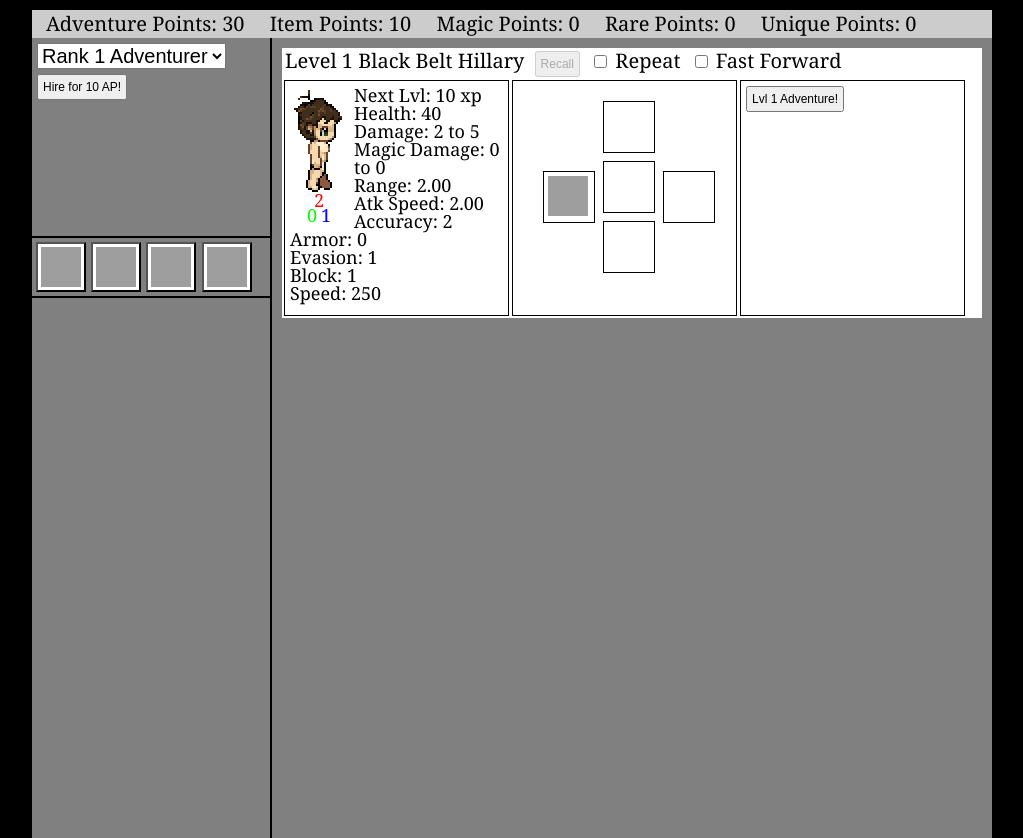
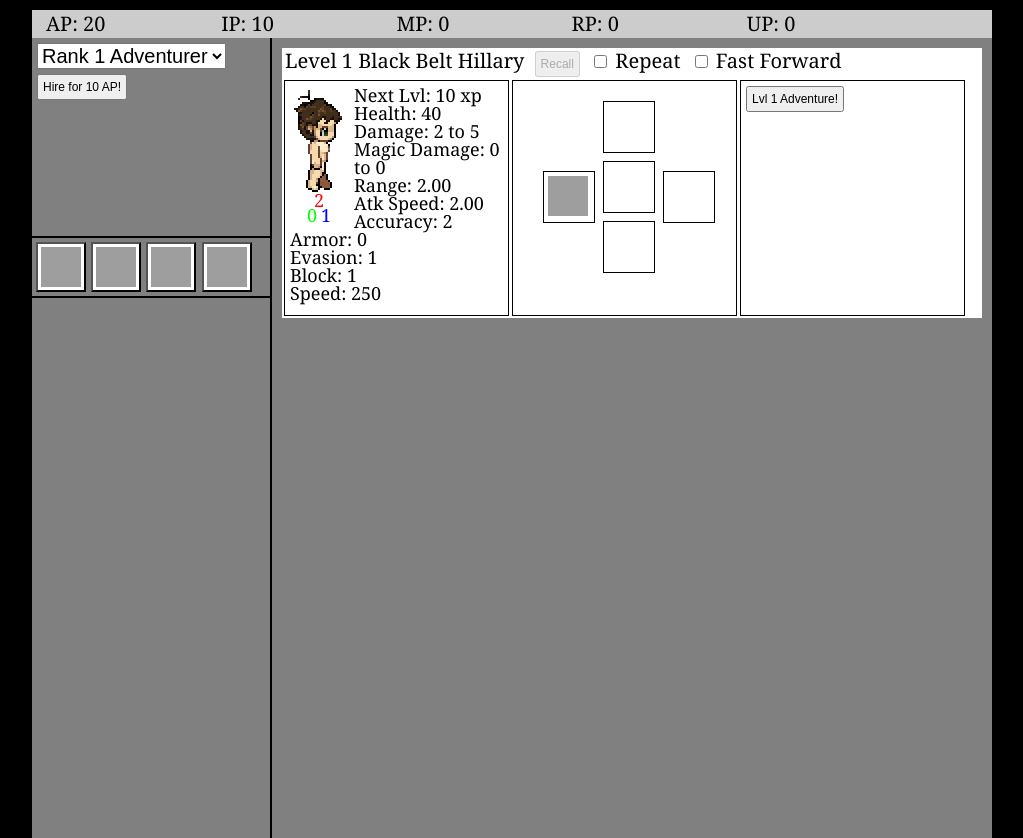
Before and after one commit to lancehalberd/treasure-tycoon, a PHP site: page / in a window 1280 px wide. Shown: the whole page, without its empty margins (128-1151 px from the left). Run offline with PHP 8.4, Linux system fonts and the light colour scheme; grey boxes are pictures that could not be loaded.

Commit message:
Tint enchanted/imbued enemies. Improved level definitions. Use abbreviations in points bar. Added debug method to gain points for testing. Fixed errors resulting from floating points values in enchantment definitions.

```diff
--- a/enchanting.js
+++ b/enchanting.js
@@ -2,8 +2,8 @@ var prefixes = [
     [
         {'slot': 'weapon', 'name': 'Tricky', 'bonuses': {'+damageOnMiss': [1, 2]}},
         {'slot': 'weapon', 'name': 'Strong', 'bonuses': {'+minDamage': 1, '+maxDamage': 2}},
-        {'slot': 'weapon', 'name': 'Swift',  'bonuses': {'%attackSpeed': [.05, .1]}},
-        {'slot': 'weapon', 'name': 'Sticky', 'bonuses': {'+slowOnHit': [.05, .1]}},
+        {'slot': 'weapon', 'name': 'Swift',  'bonuses': {'%attackSpeed': [5, 10, 100]}},
+        {'slot': 'weapon', 'name': 'Sticky', 'bonuses': {'+slowOnHit': [5, 10, 100]}},
         {'slot': armorSlots, 'name': 'Hardy', 'bonuses': {'+maxHealth': [5, 10]}},
         {'slot': armorSlots, 'name': 'Soothing', 'bonuses': {'+healthRegen': [1, 2]}},
     ]
@@ -25,7 +25,7 @@ function makeAffix(baseAffix) {
     };
     $.each(baseAffix.bonuses, function (key, value) {
         if (Array.isArray(value)) {
-            affix.bonuses[key] = Random.range(value[0], value[1]);
+            affix.bonuses[key] = Random.range(value[0], value[1]) / ifdefor(value[2], 1);
         } else {
             affix.bonuses[key] = value;
         }
--- a/index.html
+++ b/index.html
@@ -58,20 +58,20 @@
     </script>
     <div class="js-gameContent" style="display: none">
         <div class="pointsBar">
-            <div class="points" helptext="Spend these points to hire new adventurers.<br/>AP is gained by leveling adventurers and completing new areas.<br/>You can gain large amounts of AP by retiring high level adventurers.">
-                Adventure Points: <span class="js-pointsAP"></span>
+            <div class="points" helptext="Adventure points are used to hire new adventurers.<br/>AP is gained by leveling adventurers and completing new areas.<br/>You can gain large amounts of AP by retiring high level adventurers.">
+                AP: <span class="js-pointsAP"></span>
             </div>
-            <div class="points" helptext="Spend these points to create brand new items.<br/>IP is frequently acquired when adventurers defeat monsters.">
-                Item Points: <span class="js-pointsIP"></span>
+            <div class="points" helptext="Item points are used to create brand new items.<br/>IP is frequently acquired when adventurers defeat monsters.">
+                IP: <span class="js-pointsIP"></span>
             </div>
-            <div class="points" helptext="Spend these points to enchant items with up to 2 special effects.<br/>MP is sometimes acquired when adventurers defeat monsters.">
-                Magic Points: <span class="js-pointsMP"></span>
+            <div class="points" helptext="Magic points are used to enchant items with up to 2 special effects.<br/>MP is sometimes acquired when adventurers defeat monsters.">
+                MP: <span class="js-pointsMP"></span>
             </div>
-            <div class="points" helptext="Spend these points to add up to 2 more effects to enchanted items.<br/>RP is sometimes acquired when adventurers defeat enchanted monsters.">
-                Rare Points: <span class="js-pointsRP"></span>
+            <div class="points" helptext="Rare points are used to add up to 2 more effects to enchanted items.<br/>RP is sometimes acquired when adventurers defeat enchanted monsters.">
+                RP: <span class="js-pointsRP"></span>
             </div>
-            <div class="points" helptext="Spend these points to create special items that cannot otherwise be crafted.<br/>UP is rarely acquired when adventurers defeat monsters.">
-                Unique Points: <span class="js-pointsUP"></span>
+            <div class="points" helptext="Unique points are used to create special items that cannot otherwise be crafted.<br/>UP is rarely acquired when adventurers defeat monsters.">
+                UP: <span class="js-pointsUP"></span>
             </div>
         </div>
         <div class="controlColumn">
--- a/inventory.js
+++ b/inventory.js
@@ -116,13 +116,13 @@ function bonusHelpText(bonuses, implicit) {
         sections.push('Regenerates ' + bonuses['+healthRegen'] + ' health per second');
     }
     if (ifdefor(bonuses['%maxHealth'])) {
-        sections.push((100 * bonuses['%maxHealth']) + '% increased health');
+        sections.push((100 * bonuses['%maxHealth']).toFixed(0) + '% increased health');
     }
     if (ifdefor(bonuses['%attackSpeed'])) {
-        sections.push((100 * bonuses['%attackSpeed']) + '% increased attack speed');
+        sections.push((100 * bonuses['%attackSpeed']).toFixed(0) + '% increased attack speed');
     }
     if (ifdefor(bonuses['+slowOnHit'])) {
-        sections.push('Slows target by ' + (100 * bonuses['+slowOnHit']) + '%');
+        sections.push('Slows target by ' + (100 * bonuses['+slowOnHit']).toFixed(0) + '%');
     }
     if (ifdefor(bonuses['+speed'])) {
         sections.push((bonuses['+speed'] > 0 ? '+' : '') + bonuses['+speed'] + ' speed');
@@ -334,6 +334,13 @@ $(document).on('keydown', function(event) {
             });
         }
     }
+    if (event.which == 68) { // 'd'
+        gain('AP', 1000);
+        gain('IP', 1000);
+        gain('MP', 1000);
+        gain('RP', 1000);
+        gain('UP', 1000);
+    }
     console.log(event.which);
 });
 
--- a/main.js
+++ b/main.js
@@ -38,13 +38,17 @@ function startArea(character, area) {
     character.$panel.find('.js-recall').prop('disabled', false);
 }
 async.mapSeries(['gfx/person.png', 'gfx/grass.png', 'gfx/caterpillar.png', 'gfx/gnome.png', 'gfx/skeletonGiant.png', 'gfx/skeletonSmall.png', 'gfx/dragonEastern.png'], loadImage, function(err, results){
+    ['gfx/caterpillar.png', 'gfx/gnome.png', 'gfx/skeletonGiant.png', 'gfx/skeletonSmall.png', 'gfx/dragonEastern.png'].forEach(function (imageKey) {
+        images[imageKey + '-enchanted'] = makeTintedImage(images[imageKey], '#af0');
+        images[imageKey + '-imbued'] = makeTintedImage(images[imageKey], '#c6f');
+    });
     initializeJobs();
     initalizeMonsters();
     updateItemCrafting();
     var jobKey = Random.element(ranks[0]);
     newCharacter(characterClasses[jobKey]);
     gain('IP', 10);
-    gain('AP', 30);
+    gain('AP', 20);
     gain('MP', 0);
     gain('RP', 0);
     gain('UP', 0);
@@ -52,6 +56,22 @@ async.mapSeries(['gfx/person.png', 'gfx/grass.png', 'gfx/caterpillar.png', 'gfx/
     $('.js-loading').hide();
     $('.js-gameContent').show();
 });
+function makeTintedImage(image, tint) {
+    var tintCanvas = createCanvas(image.width, image.height);
+    var tintContext = tintCanvas.getContext('2d');
+    tintContext.clearRect(0, 0, image.width, image.height);
+    tintContext.fillStyle = tint;
+    tintContext.fillRect(0,0, image.width, image.height);
+    tintContext.globalCompositeOperation = "destination-atop";
+    tintContext.drawImage(image, 0, 0, image.width, image.height, 0, 0, image.width, image.height);
+    var resultCanvas = createCanvas(image.width, image.height);
+    var resultContext = resultCanvas.getContext('2d');
+    resultContext.drawImage(image, 0, 0, image.width, image.height, 0, 0, image.width, image.height);
+    resultContext.globalAlpha = 0.3;
+    resultContext.drawImage(tintCanvas, 0, 0, image.width, image.height, 0, 0, image.width, image.height);
+    resultContext.globalAlpha = 1;
+    return resultCanvas;
+}
 
 function completeArea(character) {
     var $adventureButton = character.$panel.find('.js-infoMode').find('.js-adventure').last();
@@ -213,12 +233,13 @@ function mainLoop() {
             if (source.flipped) {
                 context.translate((enemy.x - cameraX + source.width), 0);
                 context.scale(-1, 1);
-                context.drawImage(source.image, enemyFrame * source.width + source.offset, 0 , source.width, 64, -source.width, 240 - 128 - 72, source.width * 2, 128);
+                context.drawImage(enemy.image, enemyFrame * source.width + source.offset, 0 , source.width, 64, -source.width, 240 - 128 - 72, source.width * 2, 128);
                 context.scale(-1, 1);
                 context.translate(-(enemy.x - cameraX + source.width), 0);
+
             } else {
                 context.translate((enemy.x - cameraX + source.width), 0);
-                context.drawImage(source.image, enemyFrame * source.width + source.offset, 0 , source.width, 64, -source.width, 240 - 128 - 72, source.width * 2, 128);
+                context.drawImage(enemy.image, enemyFrame * source.width + source.offset, 0 , source.width, 64, -source.width, 240 - 128 - 72, source.width * 2, 128);
                 context.translate(-(enemy.x - cameraX + source.width), 0);
             }
             enemy.left = enemy.x - cameraX;
--- a/styles.css
+++ b/styles.css
@@ -6,6 +6,7 @@
     display: inline-block;
     margin-right: 10px;
     margin-left: 10px;
+    min-width: 150px;
 }
 .controlColumn {
     width: 240px;
```
Also changed, not shown: battle.js (+25 -14 lines).
